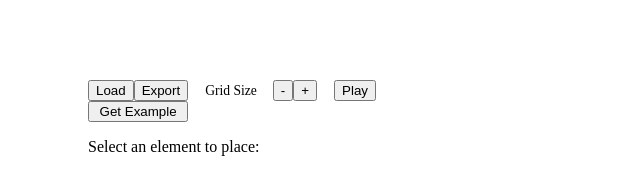
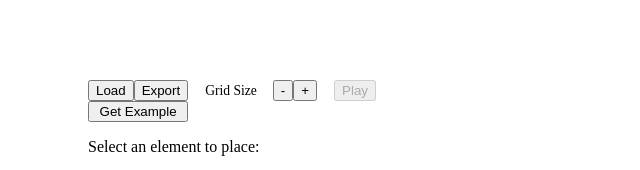
Before and after one commit to FRFlor/cat-mouse, a Vue app: page / in a window 1280 px wide. Shown: the top 170 px of the page, without its empty margins (0-640 px from the left). Built offline with nearby package versions, Linux system fonts and the light colour scheme.

Commit message:
Prevent user from deleting the Cat or Mouse while the game is running

```diff
--- a/src/components/MazeManager.vue
+++ b/src/components/MazeManager.vue
@@ -22,6 +22,7 @@
 
                 <div>
                     <button @click="onPlayStopClicked"
+                            :disabled="! canStartGame"
                             v-text="gameLoopInterval ? 'Stop' : 'Play'">Play
                     </button>
                 </div>
@@ -97,7 +98,7 @@
         private onPlayStopClicked(): void {
             this.stopSpinningAnimations();
 
-            if (this.gameLoopInterval) {
+            if (this.isGameRunning) {
                 this.endGameLoop();
             } else {
                 if (this.catCell === undefined) {
@@ -112,8 +113,7 @@
         }
 
         private restartCat(): void {
-            if (! this.catCell || !this.mouseCell || !this.gameLoopInterval) {
-                console.log('ignoed');
+            if (!this.catCell || !this.mouseCell || !this.gameLoopInterval) {
                 return;
             }
             this.cat = new Cat(this.catCell, this.grid);
@@ -131,12 +131,18 @@
                 this.removeAll(CellContent.Mouse);
             }
 
+            // Do not let user erase cat or mouse
+            if (this.isGameRunning &&
+                (cell.content === CellContent.Cat || cell.content === CellContent.Mouse)) {
+                return;
+            }
+
             cell.content = this.elementSelected;
             this.restartCat();
         }
 
         private endGameLoop(): void {
-            if (this.gameLoopInterval === null) {
+            if (! this.isGameRunning) {
                 return;
             }
 
@@ -174,6 +180,14 @@
         private get mouseCell(): GridCell | undefined {
             return this.grid.find((cell: GridCell) => cell.content === CellContent.Mouse);
         }
+
+        private get canStartGame(): boolean {
+            return !this.isGameRunning && (!!this.mouseCell && !!this.catCell);
+        }
+
+        private get isGameRunning(): boolean {
+            return !!this.gameLoopInterval;
+        }
     }
 </script>
 
@@ -181,8 +195,6 @@
     #get-example {
         width: 100%;
     }
-
-
 
     .maze-manager {
         width: 18rem;
```
